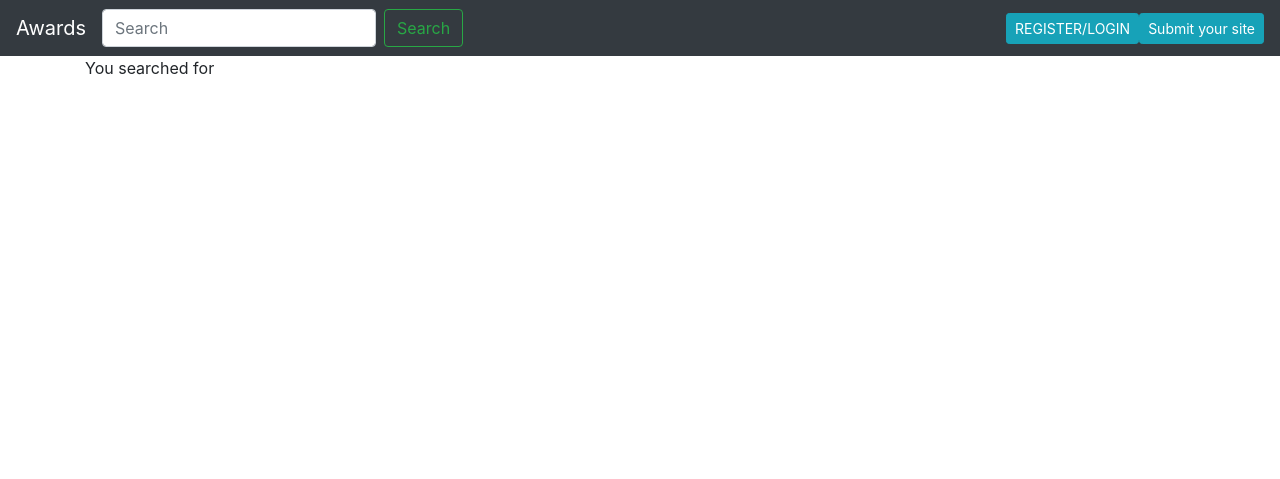
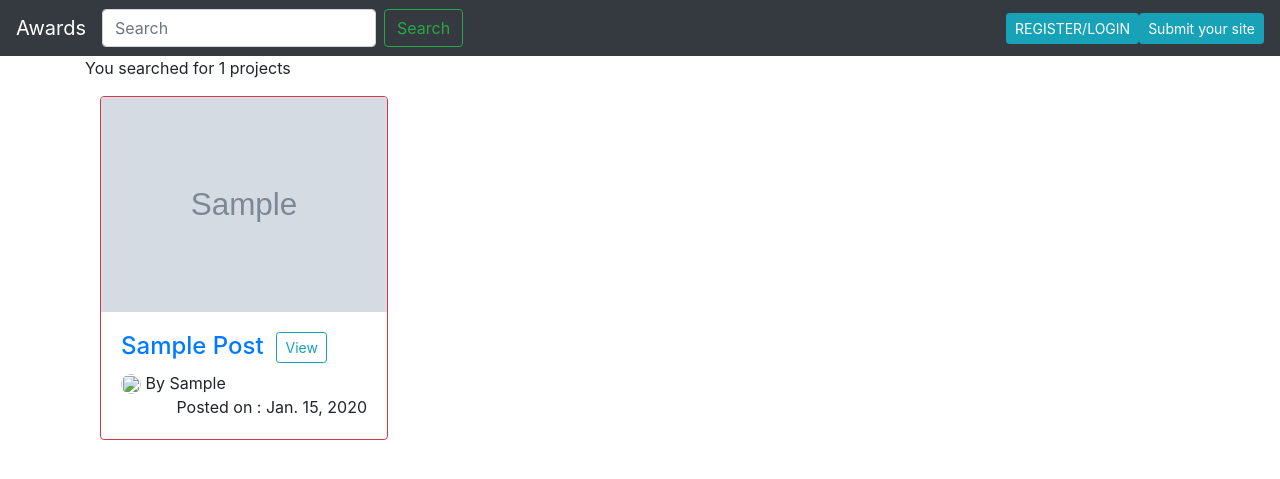
Before and after one commit to joankirui/Awards, a Django app: template awardsapp/templates/search.html in a window 1280 px wide. Shown: the top 479 px of the page. Run offline with Django 3.2, Linux system fonts and the light colour scheme; the template is opened without the code that fills it: most values are stand-ins (such as "Sample title", 1, 10 or a date in 2020); grey boxes marked "Sample" are stand-in pictures; some libraries are stand-ins or nearby versions.

Commit message:
implemented searh functionality properly

```diff
--- a/awardsapp/templates/index.html
+++ b/awardsapp/templates/index.html
@@ -40,7 +40,7 @@
                 <form action="" method="post" enctype="multipart/form-data">
                     {% csrf_token %}
                     {{ form|crispy }}
-                    <input type="submit" class="btn btn-sm btn-info" value="Save">
+                    <input type="submit" class="btn btn-sm btn-info" name="submit" value="Save">
                     <button type="button" class="btn btn-outline-danger btn-sm" data-dismiss="modal">Close
                     </button>
 
@@ -55,10 +55,10 @@
     <div class="row">
     {% for post in posts %}
     <div class="col-md-4 mb-4">
-        <div class="card" style="width: 18rem;">
+        <div class="card  border-danger mb-4" style="width: 18rem;">
             <a href="{% url 'single_project' post.title %}"><img class="card-img-top" src="{{ post.photo.url}}" alt="{{photo.title}}"></a>
             <div class="card-body">
-            <h4 class="card-text"><a href="{% url 'single_project' post.title %}">{{post.title|title}}</a><a class="btn btn-sm btn-outline-info" href="{{ post.url }}">View</a></h4>
+            <h4 class="card-text"><a href="{% url 'single_project' post.title %}">{{post.title|title}}&nbsp;&nbsp;</a><a class="btn btn-sm btn-outline-info" href="{{ post.url }}">View</a></h4>
             <p class="card-text"><img src="{{post.user.profile.prof_pic.url}}" class="pic" alt=""> By {{post.user.username|title}}<span style="float: right;">Posted on : {{post.date|date}}</span></p>
             </div>
         </div>
--- a/awardsapp/templates/search.html
+++ b/awardsapp/templates/search.html
@@ -1,8 +1,28 @@
 {% extends 'base.html' %}
 {% block content %}
+<style>
+    .pic {
+        width: 20px;
+        height: 20px;
+        border-radius: 50%;
+
+    }
+</style>
 <div class="container">
     {% if results %}
-    <p>You searched for {{message}}</p>
+    <p>You searched for {{results.count}} projects</p>
+    {% for post in results %}
+    <div class="col-md-4 mb-4">
+        <div class="card  border-danger mb-4" style="width: 18rem;">
+            <a href="{% url 'single_project' post.title %}"><img class="card-img-top" src="{{ post.photo.url}}" alt="{{photo.title}}"></a>
+            <div class="card-body">
+            <h4 class="card-text"><a href="{% url 'single_project' post.title %}">{{post.title|title}}&nbsp;&nbsp;</a><a class="btn btn-sm btn-outline-info" href="{{ post.url }}">View</a></h4>
+            <p class="card-text"><img src="{{post.user.profile.prof_pic.url}}" class="pic" alt=""> By {{post.user.username|title}}<span style="float: right;">Posted on : {{post.date|date}}</span></p>
+            </div>
+        </div>
+    </div>
+
+    {% endfor %}
     {% else %}
     <p>No projects found</p>
     {% endif %}
--- a/awardsapp/views.py
+++ b/awardsapp/views.py
@@ -48,7 +48,6 @@ def index(request):
 
     except Post.DoesNotExist:
         posts = None
-
 
 
     return render(request,'index.html',{"title":title,"posts":posts,"random_post":random_post,"form": form})
```
